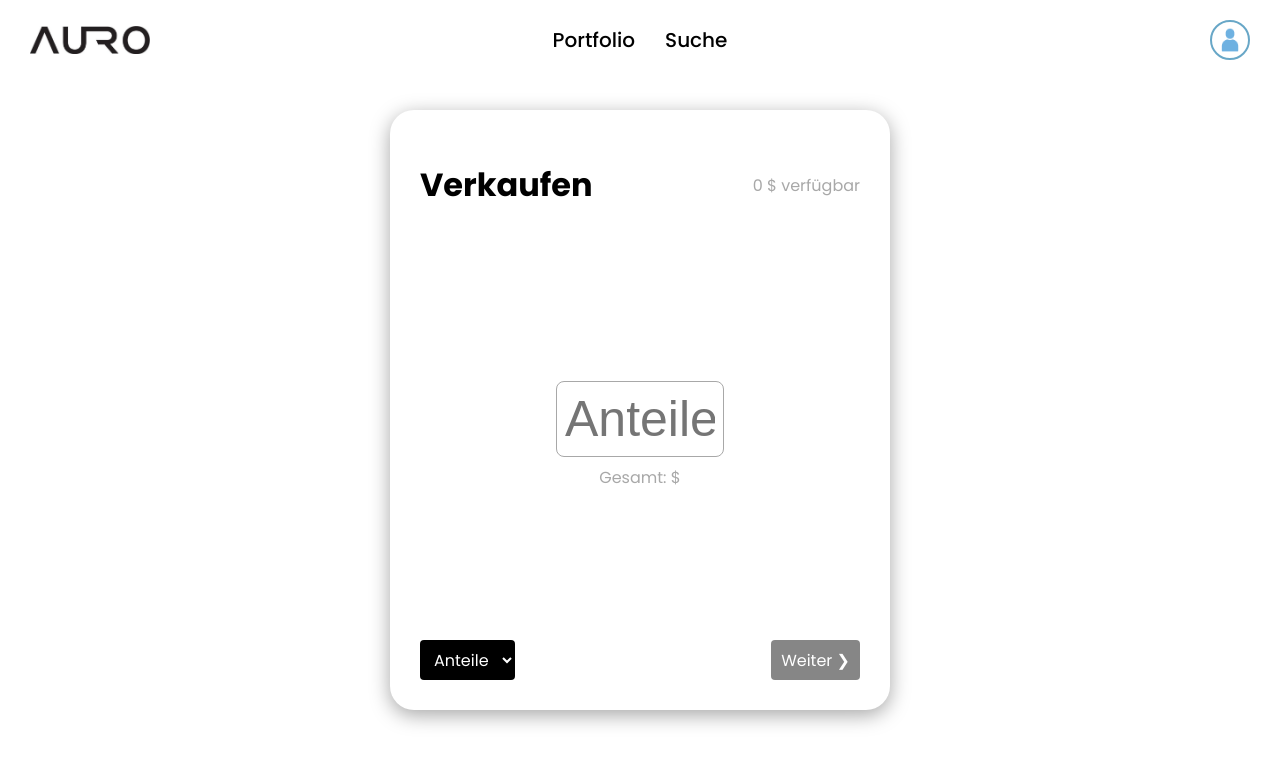
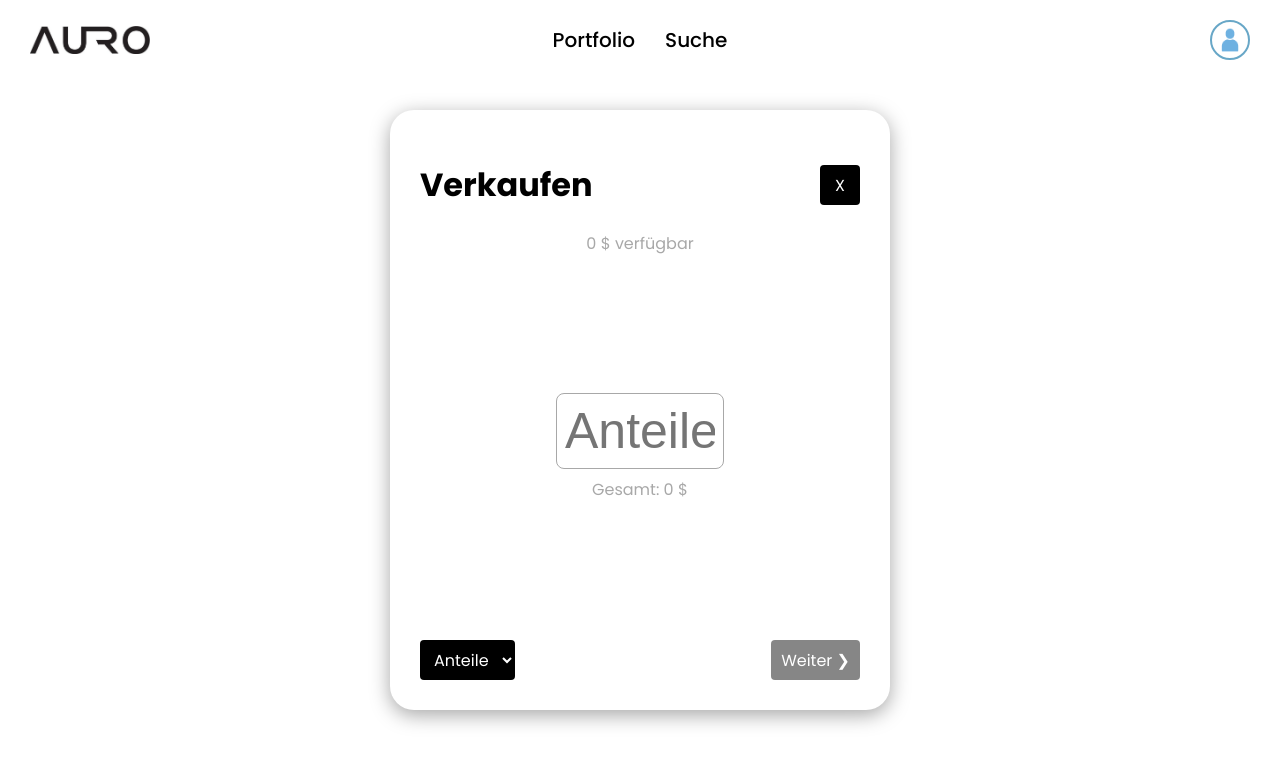
Before and after one commit to meelinaa/ProjektAuroFrontend, a React (Create React App) app: page /order/1/1/1/1 in a window 1280 px wide. Shown: the top 764 px of the page. Built offline with nearby package versions, Linux system fonts and the light colour scheme; no server answers.

Commit message:
Bessere Order Logik hinzugefügt

```diff
--- a/src/pages/orders/Order.css
+++ b/src/pages/orders/Order.css
@@ -12,3 +12,17 @@
     margin-bottom: 8px;
     padding: 8px;
 }
+
+.card-top-infos{
+    display: flex;
+    flex-direction: row;
+    justify-content: space-between;
+    align-items: center;
+    width: 100%;
+}
+
+.card-top-order{
+    display: flex;
+    flex-direction: column;
+    width: 100%;
+}
--- a/src/pages/orders/Order.js
+++ b/src/pages/orders/Order.js
@@ -20,7 +20,7 @@ export default function Order() {
 
   const [guthaben, setGuthaben] = useState(0);
   const [input, setInput] = useState("");
-  const [gesamtWert, setGesamtWert] = useState(null);
+  const [gesamtWert, setGesamtWert] = useState(0);
   const [anteile, setAnteile] = useState(null);
 
   const [inputType, setInputType] = useState("anteile");
@@ -58,8 +58,6 @@ export default function Order() {
     setInputIstGroeserAlsGuthaben(gesamtWert > guthaben);
   }, [gesamtWert, guthaben]);
 
-
-
   const handleInput = (e) => {
     const value = e.target.value;
 
@@ -74,9 +72,6 @@ export default function Order() {
     setInput(inputValue);
 
     berechneWert(inputValue);
-
-    console.log("gesamtwert: " + gesamtWert + " guthaben: " + guthaben)
-    console.log(inputIstGroeserAlsGuthaben);
   };
 
   function berechneWert(inputValue) {
@@ -121,20 +116,31 @@ export default function Order() {
     openBestaetigung();
   }
 
+  function navBack(ticker) {
+    navigate(`/aktie/${ticker}`);
+  }
+
   return (
     <div className="body-content">
 
       {/* Order Input */}
       {!aufWeiterGeklickt ? (
         <div className="card" >
-          <div className="card-top">
+          <div className="card-top-order">
               <div className="card-top-infos">
                 <h1>{orderType === "buy" ? "Kaufen" : "Verkaufen"}</h1>
+                <button className="btn" onClick={() => navBack(ticker)}>X</button>
               </div>
               <p id="gray-text">{guthaben} $ verfügbar</p>
           </div>
           <div className="card-middle">
-            <input type="text" name="anteileInput" id="anteileInput" placeholder={inputType === "anteile" ? "Anteile" : "Betrag"} onChange={handleInput}/>
+            <input
+              type="text"
+              name="anteileInput"
+              id="anteileInput"
+              placeholder={inputType === "anteile" ? "Anteile" : "Betrag"}
+              onChange={handleInput}
+            />
             <p id="gray-text">Gesamt: {gesamtWert} $</p>
             <p id="gray-text">{inputIstGroeserAlsGuthaben ? "Nicht genug Guthaben!": ""}</p>
           </div>
@@ -143,7 +149,12 @@ export default function Order() {
               <option value="anteile">Anteile</option>
               <option value="betrag">Betrag</option>
             </select>
-            <button className={`${input === "" ? "btn-disabled" : "btn"} ${inputIstGroeserAlsGuthaben ? "btn-disabled" : "btn"}`} onClick={openUebersicht}>Weiter ❯</button>
+            <button
+              className={`${input === "" ? "btn-disabled" : "btn"} ${inputIstGroeserAlsGuthaben ? "btn-disabled" : "btn"}`}
+              onClick={openUebersicht}
+              disabled={input === "" || inputIstGroeserAlsGuthaben}>
+                Weiter ❯
+            </button>
           </div>
         </div>
 
```
